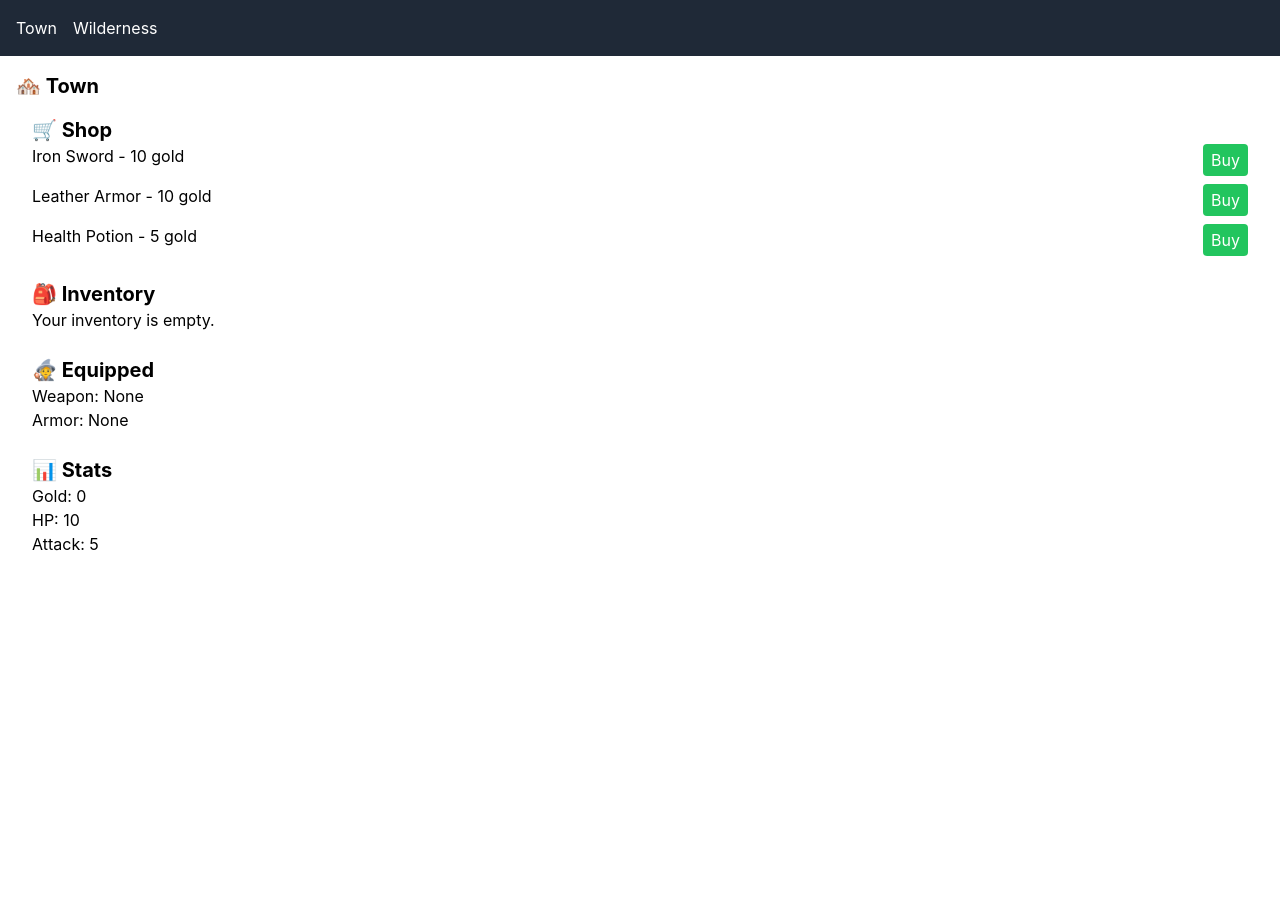
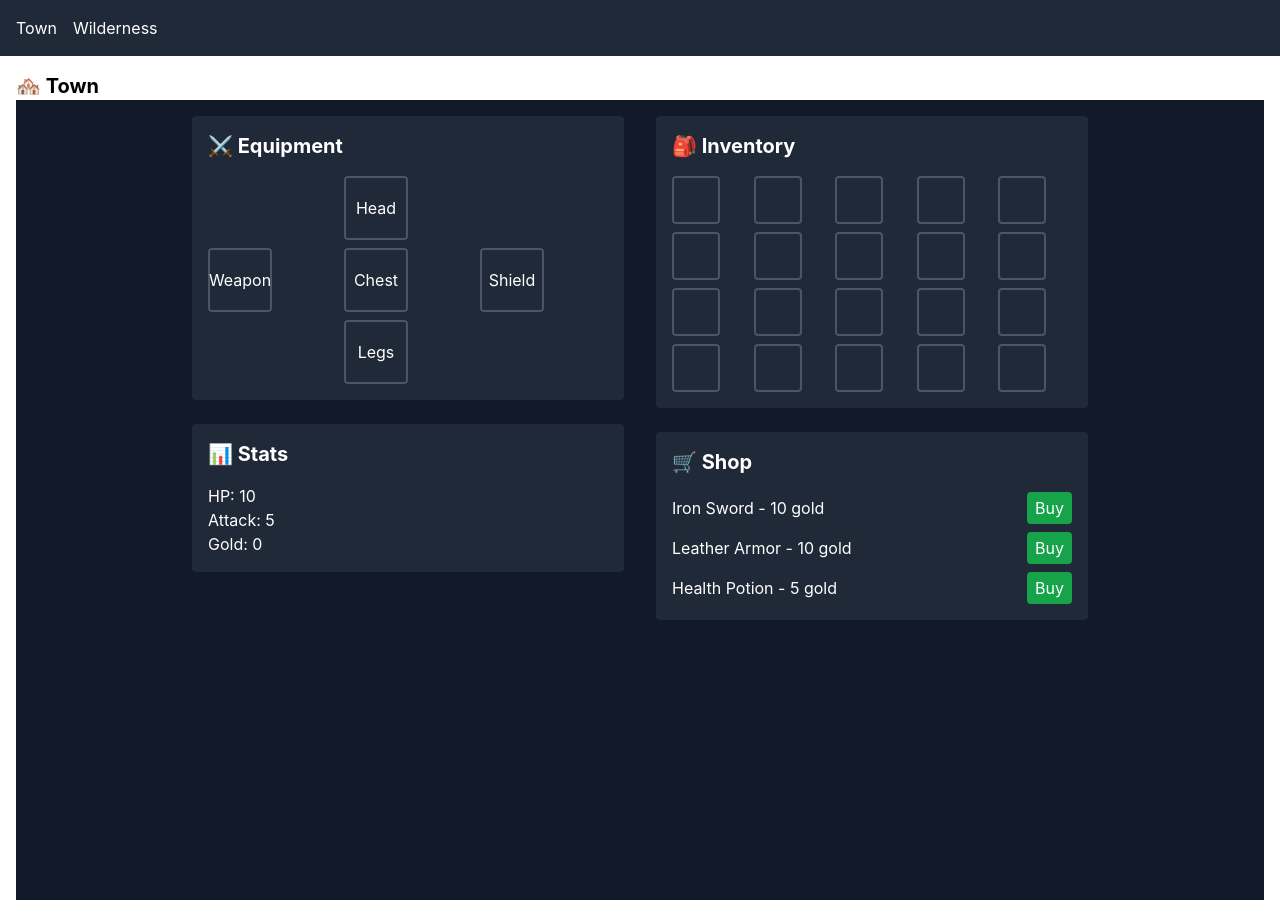
Before and after one commit to SETHK3/web-rpg, a React (Create React App) app: page / in a window 1280 px wide. Before the commit the page ends 800 px from the top, so only its background shows below. Built offline with nearby package versions, Linux system fonts and the light colour scheme.

Commit message:
updated ui

```diff
--- a/src/scenes/RPGFeatures.tsx
+++ b/src/scenes/RPGFeatures.tsx
@@ -7,6 +7,11 @@ interface Item {
   type: "weapon" | "armor" | "potion";
   power?: number;
   cost?: number;
+}
+
+interface EquipmentSlot {
+  type: "head" | "chest" | "legs" | "weapon" | "shield";
+  item: Item | null;
 }
 
 export default function RPGFeatures() {
@@ -28,8 +33,13 @@ export default function RPGFeatures() {
     { id: "potion1", name: "Health Potion", type: "potion", cost: 5 },
   ];
 
-  const [equippedWeapon, setEquippedWeapon] = useState<Item | null>(null);
-  const [equippedArmor, setEquippedArmor] = useState<Item | null>(null);
+  const [equipmentSlots, setEquipmentSlots] = useState<EquipmentSlot[]>([
+    { type: "head", item: null },
+    { type: "chest", item: null },
+    { type: "legs", item: null },
+    { type: "weapon", item: null },
+    { type: "shield", item: null },
+  ]);
 
   const handleBuy = (item: Item) => {
     if (gold >= (item.cost || 0)) {
@@ -45,26 +55,118 @@ export default function RPGFeatures() {
       setHP(hp + 5);
       removeItem(item.id);
     } else if (item.type === "weapon") {
-      setEquippedWeapon(item);
+      const newSlots = [...equipmentSlots];
+      const weaponSlot = newSlots.find((slot) => slot.type === "weapon");
+      if (weaponSlot) {
+        weaponSlot.item = item;
+        setEquipmentSlots(newSlots);
         setAttack(5 + (item.power || 0));
+      }
     } else if (item.type === "armor") {
-      setEquippedArmor(item);
+      const newSlots = [...equipmentSlots];
+      const armorSlot = newSlots.find((slot) => slot.type === "chest");
+      if (armorSlot) {
+        armorSlot.item = item;
+        setEquipmentSlots(newSlots);
+      }
     }
   };
 
   return (
-    <div className="p-4 space-y-6">
+    <div className="p-4 bg-gray-900 text-white min-h-screen">
+      <div className="max-w-4xl mx-auto grid grid-cols-2 gap-8">
+        {/* Left side - Equipment and Stats */}
+        <div className="space-y-6">
+          <div className="bg-gray-800 p-4 rounded">
+            <h2 className="text-xl font-bold mb-4">⚔️ Equipment</h2>
+            <div className="grid grid-cols-3 gap-2">
+              {/* Equipment slots grid */}
+              <div className="col-start-2">
+                <div className="w-16 h-16 border-2 border-gray-600 rounded flex items-center justify-center">
+                  {equipmentSlots.find((slot) => slot.type === "head")?.item
+                    ?.name || "Head"}
+                </div>
+              </div>
+              <div className="col-start-1">
+                <div className="w-16 h-16 border-2 border-gray-600 rounded flex items-center justify-center">
+                  {equipmentSlots.find((slot) => slot.type === "weapon")?.item
+                    ?.name || "Weapon"}
+                </div>
+              </div>
+              <div className="col-start-2">
+                <div className="w-16 h-16 border-2 border-gray-600 rounded flex items-center justify-center">
+                  {equipmentSlots.find((slot) => slot.type === "chest")?.item
+                    ?.name || "Chest"}
+                </div>
+              </div>
+              <div className="col-start-3">
+                <div className="w-16 h-16 border-2 border-gray-600 rounded flex items-center justify-center">
+                  {equipmentSlots.find((slot) => slot.type === "shield")?.item
+                    ?.name || "Shield"}
+                </div>
+              </div>
+              <div className="col-start-2">
+                <div className="w-16 h-16 border-2 border-gray-600 rounded flex items-center justify-center">
+                  {equipmentSlots.find((slot) => slot.type === "legs")?.item
+                    ?.name || "Legs"}
+                </div>
+              </div>
+            </div>
+          </div>
+
+          <div className="bg-gray-800 p-4 rounded">
+            <h2 className="text-xl font-bold mb-4">📊 Stats</h2>
+            <div className="grid grid-cols-2 gap-4">
               <div>
-        <h2 className="text-xl font-bold">🛒 Shop</h2>
+                <p>HP: {hp}</p>
+                <p>Attack: {attack}</p>
+                <p>Gold: {gold}</p>
+              </div>
+            </div>
+          </div>
+        </div>
+
+        {/* Right side - Inventory and Shop */}
+        <div className="space-y-6">
+          <div className="bg-gray-800 p-4 rounded">
+            <h2 className="text-xl font-bold mb-4">🎒 Inventory</h2>
+            <div className="grid grid-cols-5 gap-2">
+              {Array.from({ length: 20 }).map((_, index) => {
+                const item = inventory[index];
+                return (
+                  <div
+                    key={index}
+                    className="w-12 h-12 border-2 border-gray-600 rounded flex items-center justify-center text-xs p-1"
+                    title={item?.name}
+                  >
+                    {item && (
+                      <button
+                        onClick={() => handleUseItem(item)}
+                        className="w-full h-full flex items-center justify-center"
+                      >
+                        {item.name.slice(0, 3)}
+                      </button>
+                    )}
+                  </div>
+                );
+              })}
+            </div>
+          </div>
+
+          <div className="bg-gray-800 p-4 rounded">
+            <h2 className="text-xl font-bold mb-4">🛒 Shop</h2>
             <div className="space-y-2">
               {shopItems.map((item) => (
-            <div key={item.id} className="flex justify-between">
+                <div
+                  key={item.id}
+                  className="flex justify-between items-center"
+                >
                   <span>
                     {item.name} - {item.cost} gold
                   </span>
                   <button
                     onClick={() => handleBuy(item)}
-                className="bg-green-500 px-2 py-1 rounded text-white"
+                    className="bg-green-600 px-2 py-1 rounded hover:bg-green-500"
                   >
                     Buy
                   </button>
@@ -72,40 +174,7 @@ export default function RPGFeatures() {
               ))}
             </div>
           </div>
-
-      <div>
-        <h2 className="text-xl font-bold">🎒 Inventory</h2>
-        {inventory.length === 0 ? (
-          <p>Your inventory is empty.</p>
-        ) : (
-          <ul className="list-disc list-inside space-y-1">
-            {inventory.map((item, index) => (
-              <li key={index}>
-                {item.name} ({item.type}
-                {item.power ? `, +${item.power}` : ""})
-                <button
-                  onClick={() => handleUseItem(item)}
-                  className="ml-2 bg-blue-500 px-2 py-1 text-white rounded"
-                >
-                  Use
-                </button>
-              </li>
-            ))}
-          </ul>
-        )}
         </div>
-
-      <div>
-        <h2 className="text-xl font-bold">🧙 Equipped</h2>
-        <p>Weapon: {equippedWeapon ? equippedWeapon.name : "None"}</p>
-        <p>Armor: {equippedArmor ? equippedArmor.name : "None"}</p>
-      </div>
-
-      <div>
-        <h2 className="text-xl font-bold">📊 Stats</h2>
-        <p>Gold: {gold}</p>
-        <p>HP: {hp}</p>
-        <p>Attack: {attack}</p>
       </div>
     </div>
   );
```
Lines whose indentation alone changed are shown as unchanged.
